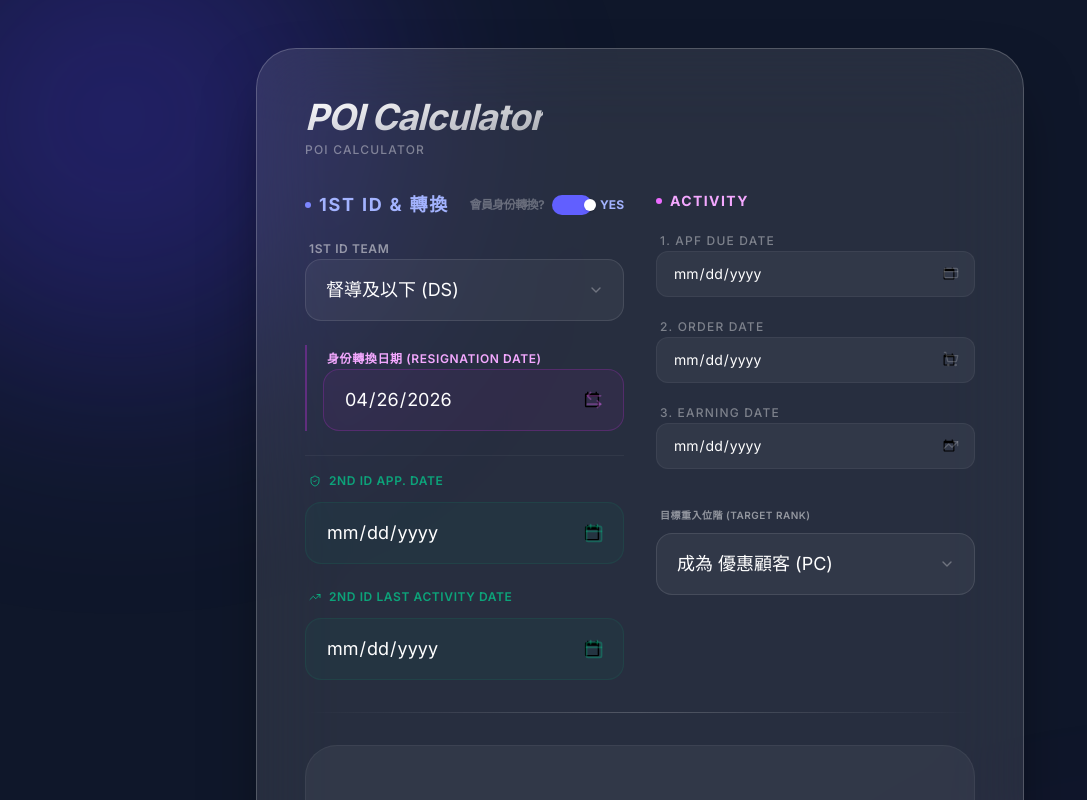
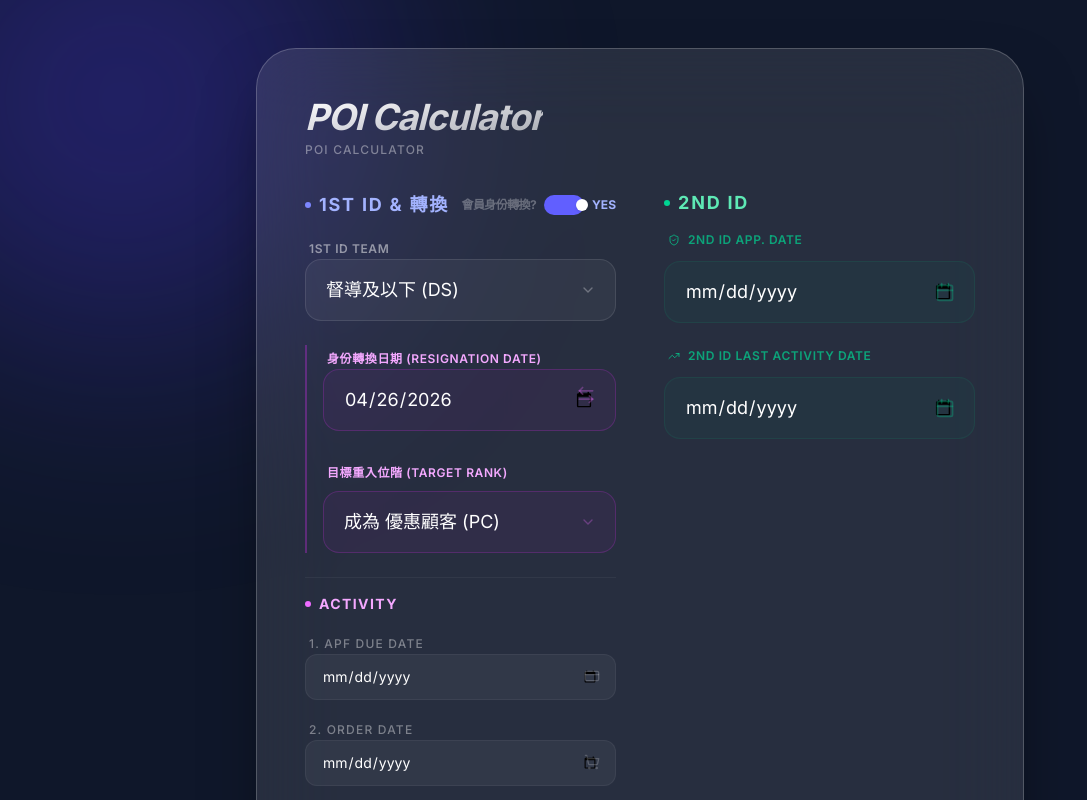
Before and after one commit to emilychen89405264-prog/POI-Calculator, a React (Vite) app: page / in a window 1280 px wide. Both pictures are taken after a click on the button 577 px from the left and 205 px from the top of the page. Shown: the top 800 px of the page, without its empty margins (0-1087 px from the left). Built offline with nearby package versions, Linux system fonts and the light colour scheme.

Commit message:
Refactor 2nd ID section and enhance UI elements
Updated layout and added new fields for 2nd ID details. Improved styling and interaction for date inputs and select elements.

```diff
--- a/src/App.tsx
+++ b/src/App.tsx
@@ -151,7 +151,8 @@ export default function App() {
             </div>
           </header>
 
-          <div className="grid grid-cols-1 md:grid-cols-2 gap-8">
+          <div className="grid grid-cols-1 md:grid-cols-2 gap-8 lg:gap-12">
+            {/* Left Column: 1st ID Fields */}
             <div className="space-y-6">
               <div className="flex items-center justify-between mb-4">
                 <div className="flex items-center gap-2">
@@ -188,11 +189,20 @@ export default function App() {
 
               <AnimatePresence>
                 {isConversionMode && (
-                  <motion.div initial={{ opacity: 0, height: 0 }} animate={{ opacity: 1, height: 'auto' }} exit={{ opacity: 0, height: 0 }} className="space-y-3 border-l-2 border-fuchsia-500/30 pl-4 mt-2">
+                  <motion.div initial={{ opacity: 0, height: 0 }} animate={{ opacity: 1, height: 'auto' }} exit={{ opacity: 0, height: 0 }} className="space-y-3 border-l-2 border-fuchsia-500/30 pl-4 mt-2 overflow-hidden">
                     <label className="text-[12px] font-semibold text-fuchsia-300 uppercase tracking-wider ml-1">身份轉換日期 (Resignation Date)</label>
-                    <div className="relative group">
+                    <div className="relative group pb-4">
                       <input type="date" value={conversionDate} onChange={(e) => setConversionDate(e.target.value)} className="w-full bg-fuchsia-500/5 border border-fuchsia-500/20 rounded-2xl px-5 py-4 focus:outline-none focus:border-fuchsia-400 transition-colors text-lg text-white appearance-none" />
-                      <ArrowLeftRight className="absolute right-5 top-1/2 -translate-y-1/2 w-5 h-5 text-fuchsia-400/30 group-focus-within:text-fuchsia-400 transition-colors pointer-events-none" />
+                      <ArrowLeftRight className="absolute right-5 top-4 w-5 h-5 text-fuchsia-400/30 group-focus-within:text-fuchsia-400 transition-colors pointer-events-none" />
+                    </div>
+                    <label className="text-[12px] font-semibold text-fuchsia-300 uppercase tracking-wider ml-1">目標重入位階 (Target Rank)</label>
+                    <div className="relative group mt-2">
+                      <select value={targetRank} onChange={(e) => setTargetRank(e.target.value as Rank)} className="w-full bg-fuchsia-500/5 border border-fuchsia-500/20 rounded-2xl px-5 py-4 appearance-none focus:outline-none focus:border-fuchsia-400 transition-colors text-lg text-white cursor-pointer">
+                        <option value={Rank.PREFERRED_CUSTOMER} className="bg-slate-900">成為 優惠顧客 (PC)</option>
+                        <option value={Rank.SUPERVISOR} className="bg-slate-900">成為 督導等級 (DS)</option>
+                        <option value={Rank.WORLD_TEAM} className="bg-slate-900">成為 世界組等級 (WT)</option>
+                      </select>
+                      <ChevronRight className="absolute right-5 top-1/2 -translate-y-1/2 w-4 h-4 text-fuchsia-400/30 rotate-90 pointer-events-none" />
                     </div>
                   </motion.div>
                 )}
@@ -200,13 +210,50 @@ export default function App() {
 
               <div className="h-px w-full bg-white/5 my-4"></div>
 
+              <div className="flex items-center gap-2 mb-4">
+                <div className="w-1.5 h-1.5 rounded-full bg-fuchsia-400"></div>
+                <h2 className="text-sm font-bold text-fuchsia-300 uppercase tracking-widest">Activity</h2>
+              </div>
+
+              <div className="grid grid-cols-1 gap-4">
+                <div className="space-y-2">
+                  <label className="text-[12px] font-medium text-white/40 uppercase tracking-widest px-1">1. APF Due Date</label>
+                  <div className="relative">
+                    <input type="date" value={apfDueDate} onChange={e => setApfDueDate(e.target.value)} className="w-full bg-white/5 border border-white/5 rounded-xl px-4 py-3 text-sm focus:border-fuchsia-500 transition-all text-white appearance-none" />
+                    <CreditCard className="absolute right-4 top-3.5 w-4 h-4 text-white/20 pointer-events-none" />
+                  </div>
+                </div>
+                <div className="space-y-2">
+                  <label className="text-[12px] font-medium text-white/40 uppercase tracking-widest px-1">2. Order Date</label>
+                  <div className="relative">
+                    <input type="date" value={lastOrderDate} onChange={e => setLastOrderDate(e.target.value)} className="w-full bg-white/5 border border-white/5 rounded-xl px-4 py-3 text-sm focus:border-fuchsia-500 transition-all text-white appearance-none" />
+                    <ShoppingCart className="absolute right-4 top-3.5 w-4 h-4 text-white/20 pointer-events-none" />
+                  </div>
+                </div>
+                <div className="space-y-2">
+                  <label className="text-[12px] font-medium text-white/40 uppercase tracking-widest px-1">3. Earning Date</label>
+                  <div className="relative">
+                    <input type="date" value={lastEarningDate} onChange={e => setLastEarningDate(e.target.value)} className="w-full bg-white/5 border border-white/5 rounded-xl px-4 py-3 text-sm focus:border-fuchsia-500 transition-all text-white appearance-none" />
+                    <TrendingUp className="absolute right-4 top-3.5 w-4 h-4 text-white/20 pointer-events-none" />
+                  </div>
+                </div>
+              </div>
+            </div>
+
+            {/* Right Column: 2nd ID Fields */}
+            <div className="space-y-6">
+              <div className="flex items-center gap-2 mb-4 h-6">
+                <div className="w-1.5 h-1.5 rounded-full bg-emerald-400"></div>
+                <h2 className="text-lg font-bold text-emerald-300 uppercase tracking-widest">2nd ID</h2>
+              </div>
+
               <div className="space-y-3">
                 <label className="text-[12px] font-semibold text-emerald-400/70 uppercase tracking-wider ml-1 flex items-center gap-2">
                   <ShieldCheck className="w-3 h-3" /> 2nd ID App. date
                 </label>
                 <div className="relative group">
                   <input type="date" value={secondIdJoinDate} onChange={(e) => setSecondIdJoinDate(e.target.value)} className="w-full bg-emerald-500/5 border border-emerald-500/10 rounded-2xl px-5 py-4 focus:outline-none focus:border-emerald-400 transition-colors text-lg text-white appearance-none" />
-                  <Calendar className="absolute right-5 top-1/2 -translate-y-1/2 w-5 h-5 text-emerald-400/30" />
+                  <Calendar className="absolute right-5 top-1/2 -translate-y-1/2 w-5 h-5 text-emerald-400/30 pointer-events-none" />
                 </div>
               </div>
 
@@ -216,15 +263,16 @@ export default function App() {
                 </label>
                 <div className="relative group">
                   <input type="date" value={secondIdLastActivityDate} onChange={(e) => setSecondIdLastActivityDate(e.target.value)} className="w-full bg-emerald-500/5 border border-emerald-500/10 rounded-2xl px-5 py-4 focus:outline-none focus:border-emerald-400 transition-colors text-lg text-white appearance-none" />
-                  <Calendar className="absolute right-5 top-1/2 -translate-y-1/2 w-5 h-5 text-emerald-400/30" />
+                  <Calendar className="absolute right-5 top-1/2 -translate-y-1/2 w-5 h-5 text-emerald-400/30 pointer-events-none" />
                 </div>
               </div>
 
+              <AnimatePresence>
                 {!isConversionMode && (
-                <>
-                  <div className="space-y-3 pt-2">
+                  <motion.div initial={{ opacity: 0, height: 0 }} animate={{ opacity: 1, height: 'auto' }} exit={{ opacity: 0, height: 0 }} className="space-y-3 overflow-hidden">
+                    <div className="pt-2">
                       <label className="text-[12px] font-semibold text-emerald-400/70 uppercase tracking-wider ml-1">2nd ID team</label>
-                    <div className="relative group">
+                      <div className="relative group mt-2">
                         <select value={secondIdRank} onChange={(e) => setSecondIdRank(e.target.value as Rank)} className="w-full bg-emerald-500/5 border border-emerald-500/10 rounded-2xl px-5 py-4 appearance-none focus:outline-none focus:border-emerald-400 transition-colors text-lg text-white cursor-pointer">
                           <option value={Rank.SUPERVISOR} className="bg-slate-900">督導及以下 (DS)</option>
                           <option value={Rank.WORLD_TEAM} className="bg-slate-900">世界組及以上 (WT)</option>
@@ -234,7 +282,7 @@ export default function App() {
                       </div>
                     </div>
 
-                  <div className="flex items-center justify-between bg-emerald-500/5 border border-emerald-500/10 rounded-2xl px-5 py-4 mt-2">
+                    <div className="flex items-center justify-between bg-emerald-500/5 border border-emerald-500/10 rounded-2xl px-5 py-4 mt-4">
                       <div className="flex flex-col">
                         <label className="text-[12px] font-bold text-emerald-400/70 uppercase tracking-wider">H&W Realign</label>
                         <span className="text-[12px] text-emerald-400/50">重新對齊夫妻等候期</span>
@@ -249,53 +297,7 @@ export default function App() {
                         <span className="text-[12px] font-bold text-emerald-300 w-6">{hwRealign ? 'YES' : 'NO'}</span>
                       </div>
                     </div>
-                </>
-              )}
-            </div>
-
-            <div className="space-y-6">
-              <div className="flex items-center gap-2 mb-4">
-                <div className="w-1.5 h-1.5 rounded-full bg-fuchsia-400"></div>
-                <h2 className="text-sm font-bold text-fuchsia-300 uppercase tracking-widest">Activity</h2>
-              </div>
-
-              <div className="grid grid-cols-1 gap-4">
-                <div className="space-y-2">
-                  <label className="text-[12px] font-medium text-white/40 uppercase tracking-widest px-1">1. APF Due Date</label>
-                  <div className="relative">
-                    <input type="date" value={apfDueDate} onChange={e => setApfDueDate(e.target.value)} className="w-full bg-white/5 border border-white/5 rounded-xl px-4 py-3 text-sm focus:border-fuchsia-500 transition-all text-white" />
-                    <CreditCard className="absolute right-4 top-3.5 w-4 h-4 text-white/20" />
-                  </div>
-                </div>
-                <div className="space-y-2">
-                  <label className="text-[12px] font-medium text-white/40 uppercase tracking-widest px-1">2. Order Date</label>
-                  <div className="relative">
-                    <input type="date" value={lastOrderDate} onChange={e => setLastOrderDate(e.target.value)} className="w-full bg-white/5 border border-white/5 rounded-xl px-4 py-3 text-sm focus:border-fuchsia-500 transition-all text-white" />
-                    <ShoppingCart className="absolute right-4 top-3.5 w-4 h-4 text-white/20" />
-                  </div>
-                </div>
-                <div className="space-y-2">
-                  <label className="text-[12px] font-medium text-white/40 uppercase tracking-widest px-1">3. Earning Date</label>
-                  <div className="relative">
-                    <input type="date" value={lastEarningDate} onChange={e => setLastEarningDate(e.target.value)} className="w-full bg-white/5 border border-white/5 rounded-xl px-4 py-3 text-sm focus:border-fuchsia-500 transition-all text-white" />
-                    <TrendingUp className="absolute right-4 top-3.5 w-4 h-4 text-white/20" />
-                  </div>
-                </div>
-              </div>
-
-              <AnimatePresence>
-                {isConversionMode && (
-                  <div className="pt-2">
-                    <label className="text-[10px] font-semibold text-white/50 uppercase tracking-wider ml-1">目標重入位階 (Target Rank)</label>
-                    <div className="relative group mt-2">
-                      <select value={targetRank} onChange={(e) => setTargetRank(e.target.value as Rank)} className="w-full bg-white/5 border border-white/10 rounded-2xl px-5 py-4 appearance-none focus:outline-none focus:border-emerald-400 transition-colors text-lg text-white cursor-pointer">
-                        <option value={Rank.PREFERRED_CUSTOMER} className="bg-slate-900">成為 優惠顧客 (PC)</option>
-                        <option value={Rank.SUPERVISOR} className="bg-slate-900">成為 督導等級 (DS)</option>
-                        <option value={Rank.WORLD_TEAM} className="bg-slate-900">成為 世界組等級 (WT)</option>
-                      </select>
-                      <ChevronRight className="absolute right-5 top-1/2 -translate-y-1/2 w-4 h-4 text-white/30 rotate-90 pointer-events-none" />
-                    </div>
-                  </div>
+                  </motion.div>
                 )}
               </AnimatePresence>
             </div>
```
Lines whose indentation alone changed are shown as unchanged.
